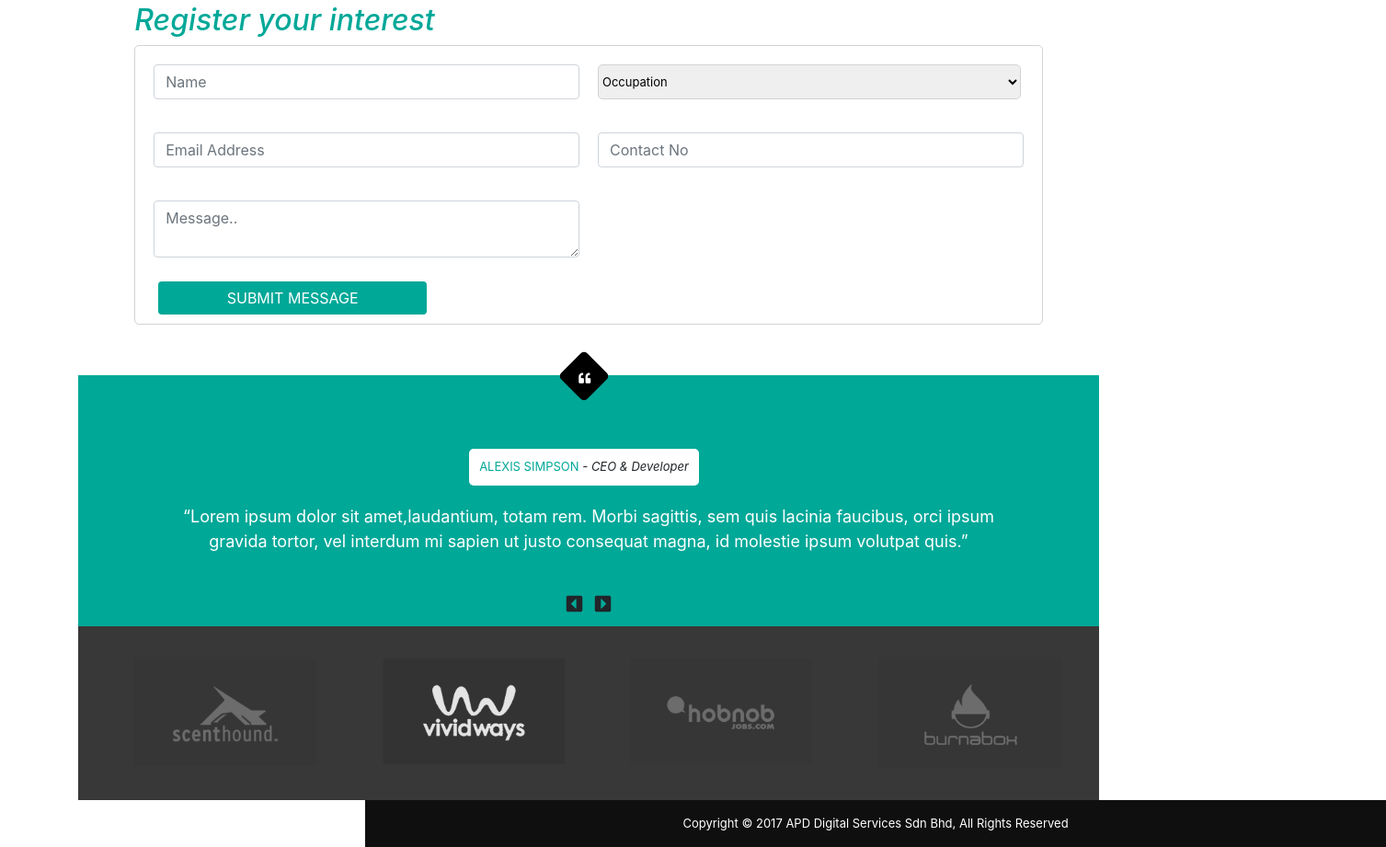
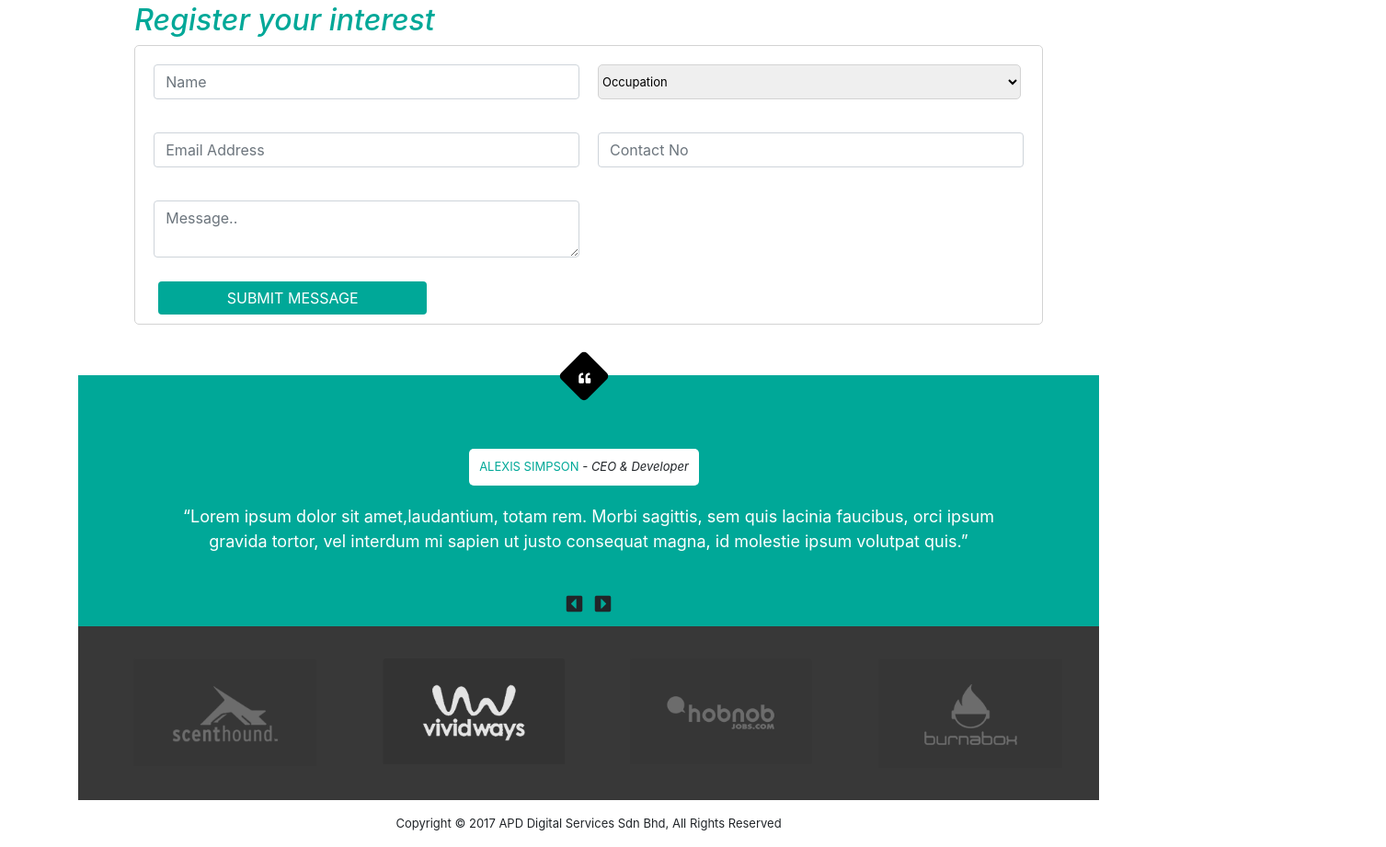
Before and after one commit to khaidirwcm/apd, a plain HTML site: page SPA/app/index.html in a window 1280 px wide. Shown: the part 2185-3106 px from the top of the page at 92% size, 1507 px wide, since content can reach past the window. Drawn offline with nearby package versions, Linux system fonts and the light colour scheme.

Commit message:
Update footer style

```diff
--- a/SPA/app/css/style.css
+++ b/SPA/app/css/style.css
@@ -249,8 +249,5 @@ q {
 /*--------------- Footer --------------------------*/
 
 .pageFooter {
-    color: white;
-    background-color: #0f0f0f;
-    width: 1110px;
-    margin-left: 397px;
+    text-align: center;
 }
```
